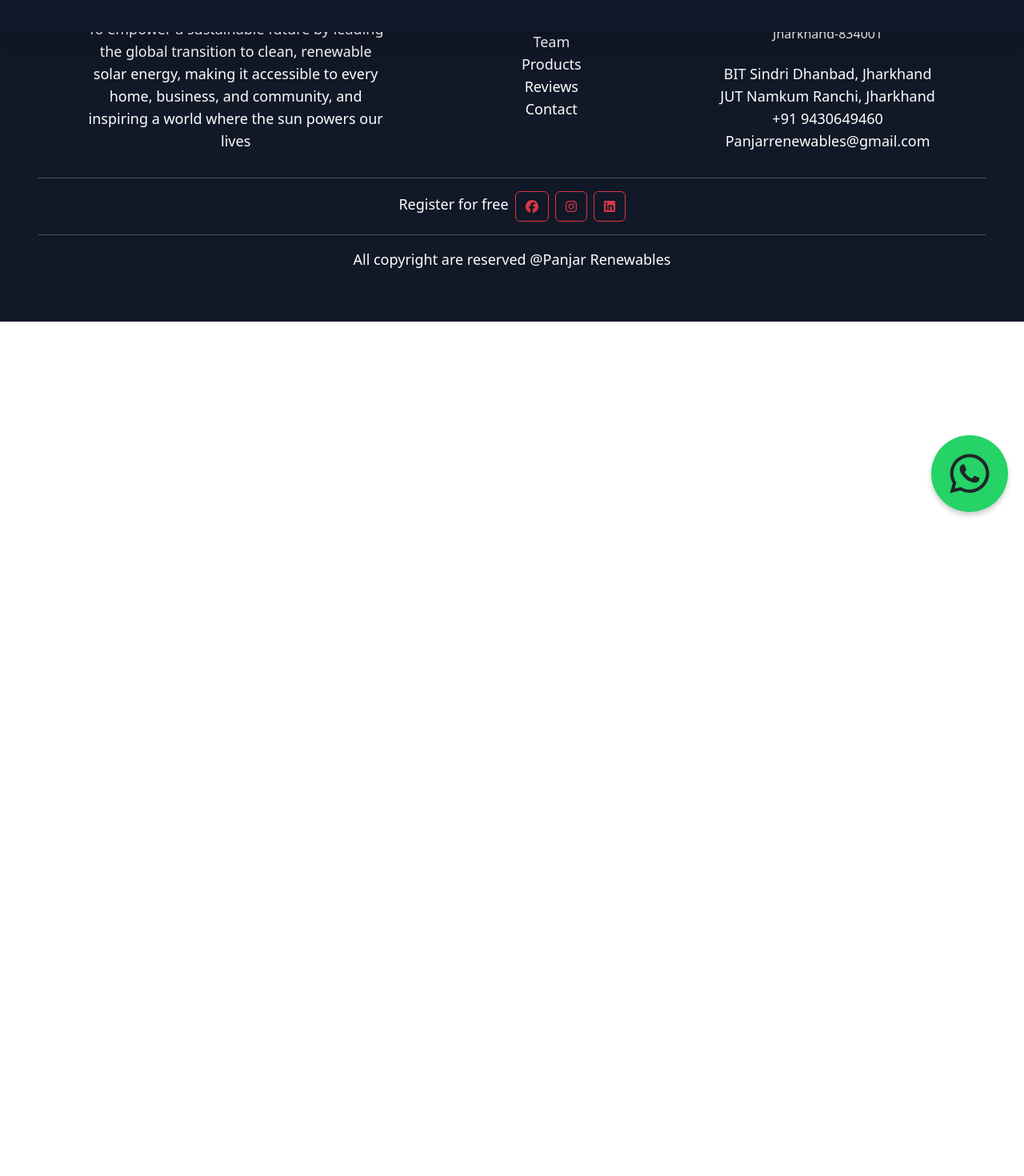
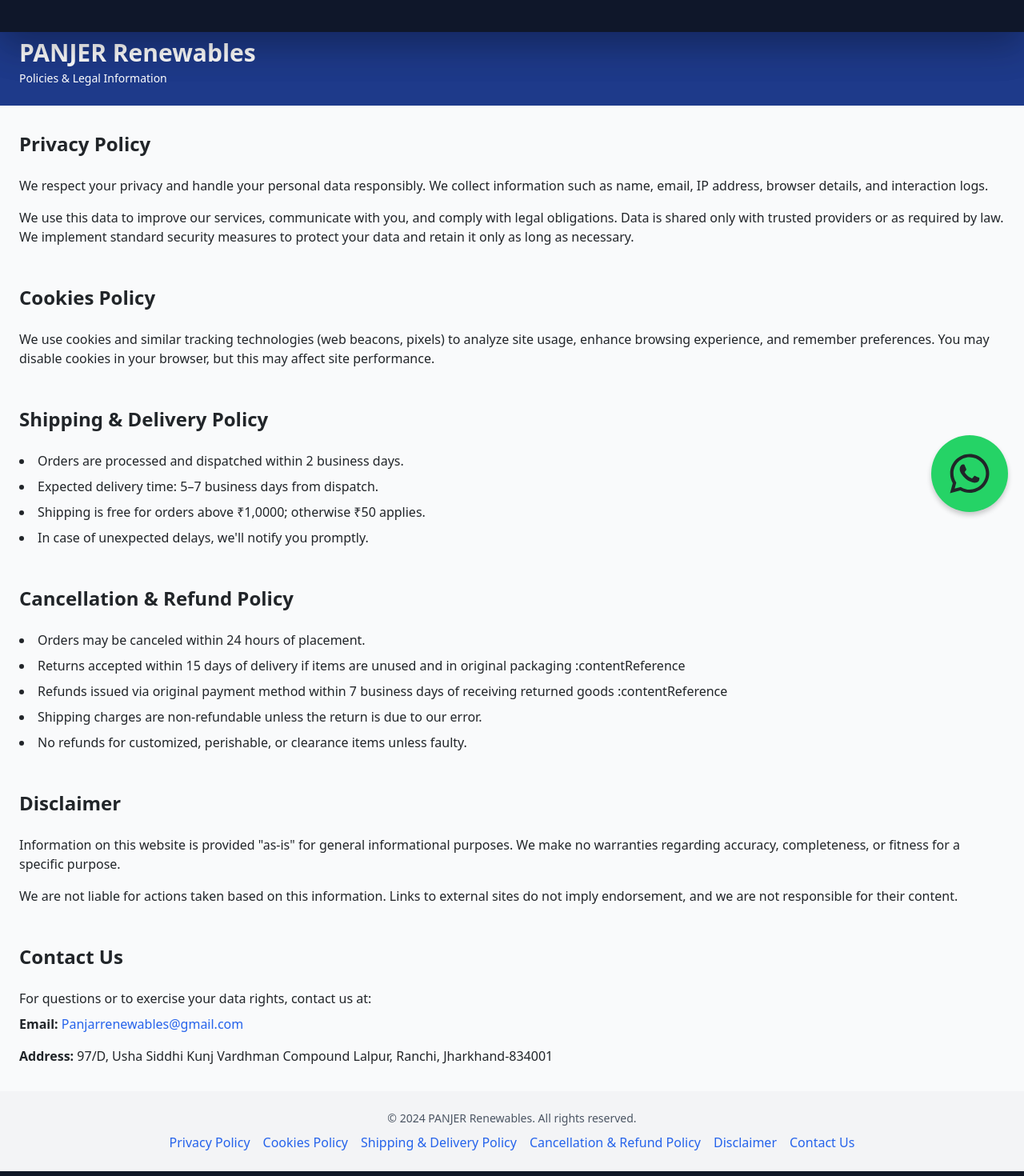
Before and after one commit to abhaymahato30/Panjar-Renewables, a React (Vite) app: page /policy in a window 1280 px wide. Shown: the part 120-1590 px from the top of the page at 80% size. Before the commit the page ends 800 px from the top, so only its background shows below. Built offline with nearby package versions, Linux system fonts and the light colour scheme.

Commit message:
policy page added

```diff
--- a/src/App.jsx
+++ b/src/App.jsx
@@ -8,17 +8,19 @@
 import ProductPage from './Pages/ProductPage'
 import AboutPage from './Pages/AboutPage'
 import ReviewPage from './Pages/ReviewPage'
-
+import ScrollTop from './components/ScrollTop'
 
 import Advisors from './components/Advisory/Advisory';
 import Footer from './components/Footer/Footer';
 import ContactPage from './Pages/ContactPage';
+import Policy from './Pages/Policy'
 
 function App() {
 
   return (
 
     <Router>
+      <ScrollTop/>
 
       <Navbar />
       <main>
@@ -30,6 +32,8 @@
           <Route path="/products" element={<ProductPage/>} />
           <Route path="/review" element={<ReviewPage/>} />
           <Route path="/contact" element={<ContactPage/>} />
+          <Route path="/policy" element={<Policy/>} />
+
 
 
 
--- /dev/null
+++ b/src/Pages/Policy.jsx
@@ -0,0 +1,154 @@
+// PolicyPage.jsx
+import React from 'react';
+import Navbar from '../components/Navbar/Navbar';
+import Footer from '../components/Footer/Footer';
+
+const sections = [
+  {
+    id: 'privacy-policy',
+    title: 'Privacy Policy',
+    content: (
+      <>
+        <p>
+          We respect your privacy and handle your personal data responsibly.
+          We collect information such as name, email, IP address, browser
+          details, and interaction logs.
+        </p>
+        <p>
+          We use this data to improve our services, communicate with you, and
+          comply with legal obligations. Data is shared only with trusted
+          providers or as required by law. We implement standard security
+          measures to protect your data and retain it only as long as
+          necessary.
+        </p>
+      </>
+    ),
+  },
+  {
+    id: 'cookies-policy',
+    title: 'Cookies Policy',
+    content: (
+      <>
+        <p>
+          We use cookies and similar tracking technologies (web beacons,
+          pixels) to analyze site usage, enhance browsing experience, and
+          remember preferences. You may disable cookies in your browser, but
+          this may affect site performance.
+        </p>
+      </>
+    ),
+  },
+  {
+    id: 'shipping-delivery',
+    title: 'Shipping & Delivery Policy',
+    content: (
+      <>
+        <ul className="list-disc list-inside space-y-2">
+          <li>Orders are processed and dispatched within 2 business days.</li>
+          <li>Expected delivery time: 5–7 business days from dispatch.</li>
+          <li>Shipping is free for orders above ₹1,0000; otherwise ₹50 applies.</li>
+          <li>In case of unexpected delays, we'll notify you promptly.</li>
+        </ul>
+      </>
+    ),
+  },
+  {
+    id: 'cancellation-refund',
+    title: 'Cancellation & Refund Policy',
+    content: (
+      <>
+        <ul className="list-disc list-inside space-y-2">
+          <li>Orders may be canceled within 24 hours of placement.</li>
+          <li>Returns accepted within 15 days of delivery if items are unused and in original packaging :contentReference</li>
+          <li>Refunds issued via original payment method within 7 business days of receiving returned goods :contentReference</li>
+          <li>Shipping charges are non-refundable unless the return is due to our error.</li>
+          <li>No refunds for customized, perishable, or clearance items unless faulty.</li>
+        </ul>
+      </>
+    ),
+  },
+  {
+    id: 'disclaimer',
+    title: 'Disclaimer',
+    content: (
+      <>
+        <p>
+          Information on this website is provided "as-is" for general
+          informational purposes. We make no warranties regarding accuracy,
+          completeness, or fitness for a specific purpose.
+        </p>
+        <p>
+          We are not liable for actions taken based on this information. Links
+          to external sites do not imply endorsement, and we are not
+          responsible for their content.
+        </p>
+      </>
+    ),
+  },
+  {
+    id: 'contact',
+    title: 'Contact Us',
+    content: (
+      <>
+        <p>
+          For questions or to exercise your data rights, contact us at:
+        </p>
+        <p className="mt-2">
+          <strong>Email:</strong>{' '}
+          <a
+            href="mailto:privacy@panjerrenewables.com"
+            className="text-blue-600 hover:underline"
+          >
+       Panjarrenewables@gmail.com
+          </a>
+        </p>
+        <p>
+          <strong>Address:</strong> 97/D, Usha Siddhi Kunj Vardhman Compound Lalpur, Ranchi, Jharkhand-834001
+        </p>
+      </>
+    ),
+  },
+];
+
+export default function PolicyPage() {
+  return (
+    <>
+    <Navbar/>
+    <div className="min-h-screen bg-gray-50 mt-36">
+      <header className="bg-blue-900 text-white py-6">
+        <div className="container mx-auto px-4">
+          <h1 className="text-3xl font-semibold">PANJER Renewables</h1>
+          <p className="text-sm mt-1">Policies & Legal Information</p>
+        </div>
+      </header>
+
+      <main className="container mx-auto px-4 py-8 space-y-12">
+        {sections.map(({ id, title, content }) => (
+          <section id={id} key={id}>
+            <h2 className="text-2xl font-bold mb-4">{title}</h2>
+            <div className="space-y-4">{content}</div>
+          </section>
+        ))}
+      </main>
+
+      <footer className="bg-gray-100 text-center py-6">
+        <p className="text-sm text-gray-600">
+          © {new Date().getFullYear()} PANJER Renewables. All rights reserved.
+        </p>
+        <nav className="space-x-4 mt-2">
+          {sections.map((s) => (
+            <a
+              key={s.id}
+              href={`#${s.id}`}
+              className="text-blue-600 hover:underline"
+            >
+              {s.title}
+            </a>
+          ))}
+        </nav>
+      </footer>
+    </div>
+    <Footer/>
+    </>
+  );
+}
--- a/src/components/Navbar/Navbar.jsx
+++ b/src/components/Navbar/Navbar.jsx
@@ -119,7 +119,7 @@
           style={{ padding: "10px" }}
         >
           <Link
-            to="home"
+            to="/home"
             smooth={true}
             duration={300}
             className="text-lg font-medium font-sans text-white hover:text-yellow-400 cursor-pointer transition duration-300 transform hover:scale-105 hover:underline"
@@ -128,7 +128,7 @@
             Home
           </Link>
           <Link
-            to="about"
+            to="/about"
             smooth={true}
             duration={300}
             className="text-lg font-medium font-sans text-white hover:text-yellow-400 cursor-pointer transition duration-300 transform hover:scale-105 hover:underline"
@@ -137,7 +137,7 @@
             About
           </Link>
           <Link
-            to="team"
+            to="/team"
             smooth={true}
             duration={300}
             className="text-lg font-medium font-sans text-white hover:text-yellow-400 cursor-pointer transition duration-300 transform hover:scale-105 hover:underline"
@@ -146,7 +146,7 @@
             Team
           </Link>
           <Link
-            to="products"
+            to="/products"
             smooth={true}
             duration={300}
             className="text-lg font-medium font-sans text-white hover:text-yellow-400 cursor-pointer transition duration-300 transform hover:scale-105 hover:underline"
@@ -155,7 +155,7 @@
             Products
           </Link>
           <Link
-            to="reviews"
+            to="/review"
             smooth={true}
             duration={300}
             className="text-lg font-medium font-sans text-white hover:text-yellow-400 cursor-pointer transition duration-300 transform hover:scale-105 hover:underline"
@@ -164,7 +164,7 @@
             Reviews
           </Link>
           <Link
-            to="contact"
+            to="/contact"
             smooth={true}
             duration={300}
             className="text-lg font-medium font-sans text-white hover:text-yellow-400 cursor-pointer transition duration-300 transform hover:scale-105 hover:underline"
--- /dev/null
+++ b/src/components/ScrollTop.jsx
@@ -0,0 +1,12 @@
+import { useEffect } from 'react';
+import { useLocation } from 'react-router-dom';
+
+export default function ScrollToTop() {
+  const { pathname } = useLocation();
+
+  useEffect(() => {
+    window.scrollTo({ top: 0, left: 0, behavior: 'smooth' });
+  }, [pathname]);
+
+  return null;
+}
```
